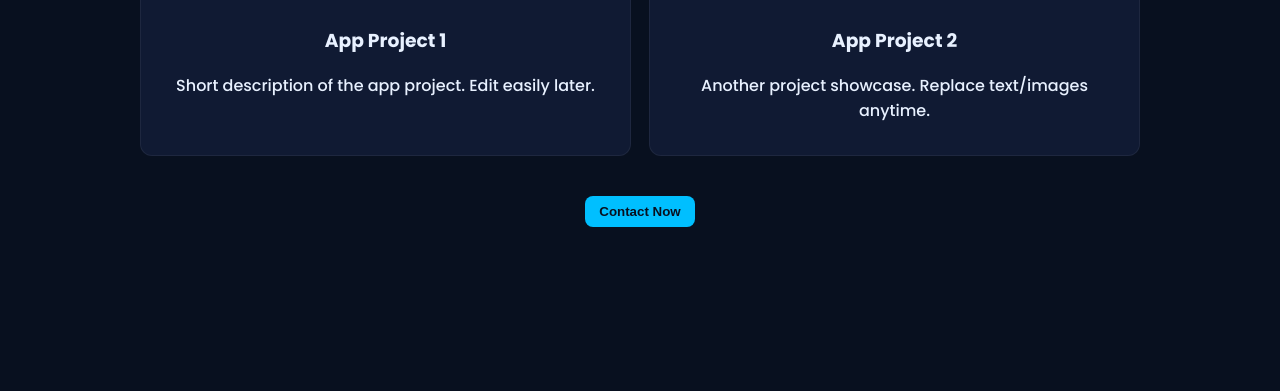
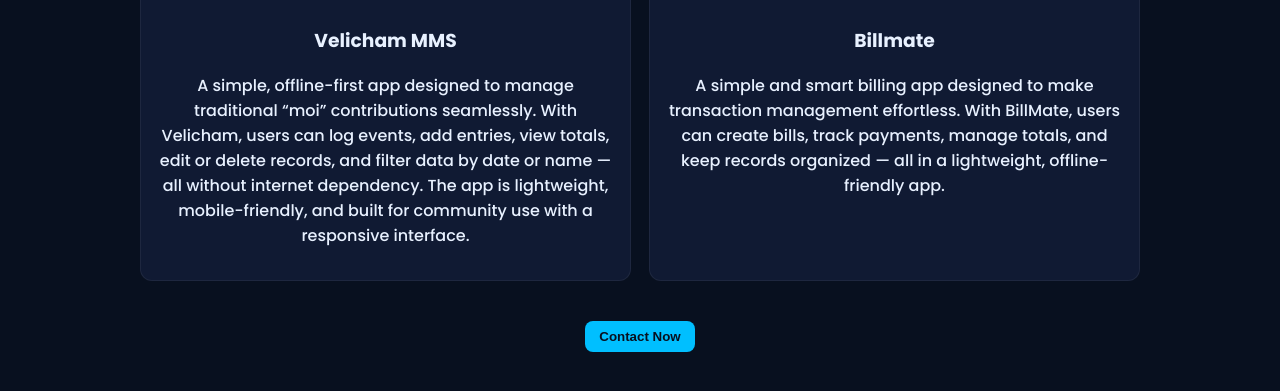
Before and after one commit to stryder-1130/Aravindh-N-Portfolio, a plain HTML site: page apps.html in a window 1280 px wide. Shown: the part 219-610 px from the top of the page. Drawn offline with Linux system fonts and the light colour scheme.

Commit message:
Update apps.html

```diff
--- a/apps.html
+++ b/apps.html
@@ -32,13 +32,14 @@
   <div class="cards">
     <div class="card">
       <img src="app1.jpg" alt="App Project 1">
-      <h3>App Project 1</h3>
-      <p>Short description of the app project. Edit easily later.</p>
+      <h3>Velicham MMS</h3>
+      <p>A simple, offline-first app designed to manage traditional “moi” contributions seamlessly.
+With Velicham, users can log events, add entries, view totals, edit or delete records, and filter data by date or name — all without internet dependency. The app is lightweight, mobile-friendly, and built for community use with a responsive interface.</p>
     </div>
     <div class="card">
       <img src="app2.jpg" alt="App Project 2">
-      <h3>App Project 2</h3>
-      <p>Another project showcase. Replace text/images anytime.</p>
+      <h3>Billmate</h3>
+      <p>A simple and smart billing app designed to make transaction management effortless. With BillMate, users can create bills, track payments, manage totals, and keep records organized — all in a lightweight, offline-friendly app.</p>
     </div>
   </div>
 
```
